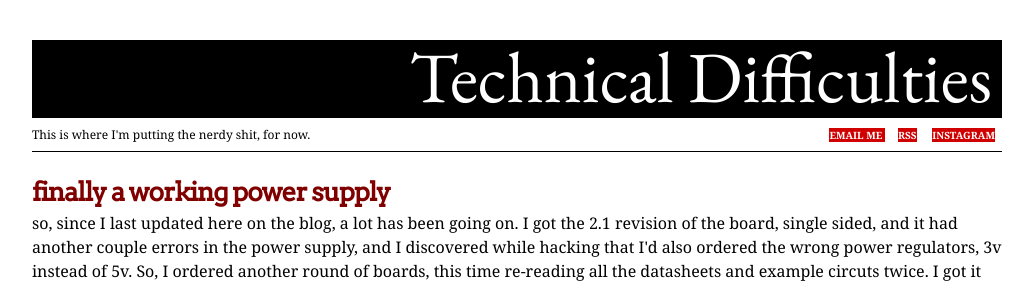
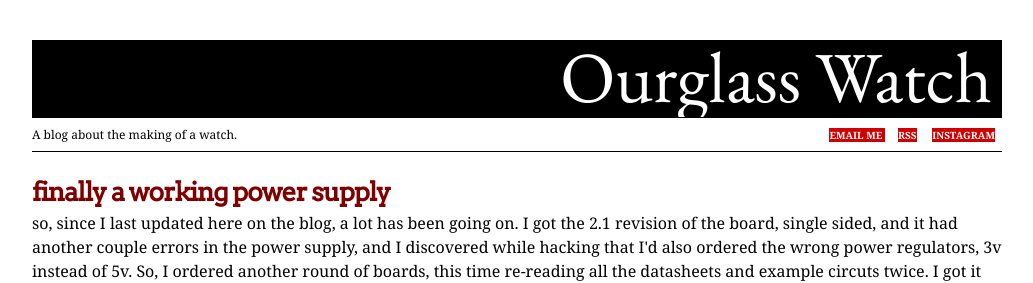
Before and after one commit to mattmills/tech-bloggy, a Jekyll site: the page built from index.html, in a window 1280 px wide and 900 px high, cut to the strip 0-283 px from the top of the window. Shown: the whole strip, without its empty margins (123-1156 px from the left). Built offline with Jekyll 4.4.1, drawn with Linux system fonts in a browser that asks for light colours; some web fonts are replaced; the list of posts is cut into pages by our own code.

Commit message:
switch title and description to go with new domain

```diff
--- a/_layouts/default.html
+++ b/_layouts/default.html
@@ -2,7 +2,7 @@
   "http://www.w3.org/TR/xhtml11/DTD/xhtml11.dtd">
 <html>
   <head>
-    <title>Technical Difficulties</title>
+    <title>Ourglass Watch</title>
     <link href="/rss/" rel="alternate" title="RSS" type="application/rss+xml" />
     <link href='http://fonts.googleapis.com/css?family=Arvo:400,400italic' rel='stylesheet' type='text/css'>
     <link href='http://fonts.googleapis.com/css?family=Permanent+Marker' rel='stylesheet' type='text/css'>
@@ -28,11 +28,11 @@
       <div class="content">
         <div id="header">
           <div id="top">
-            <a href="/" class="title">Technical Difficulties</a>
+            <a href="/" class="title">Ourglass Watch</a>
           </div>
           <div id="bottom">
             <div id="desc">
-              This is where I'm putting the nerdy shit, for now.
+              A blog about the making of a watch.
             </div>
             <div class="buttons">
               <a href="mailto:sunrisetimes@gmail.com" class="button">email me </a>
```
